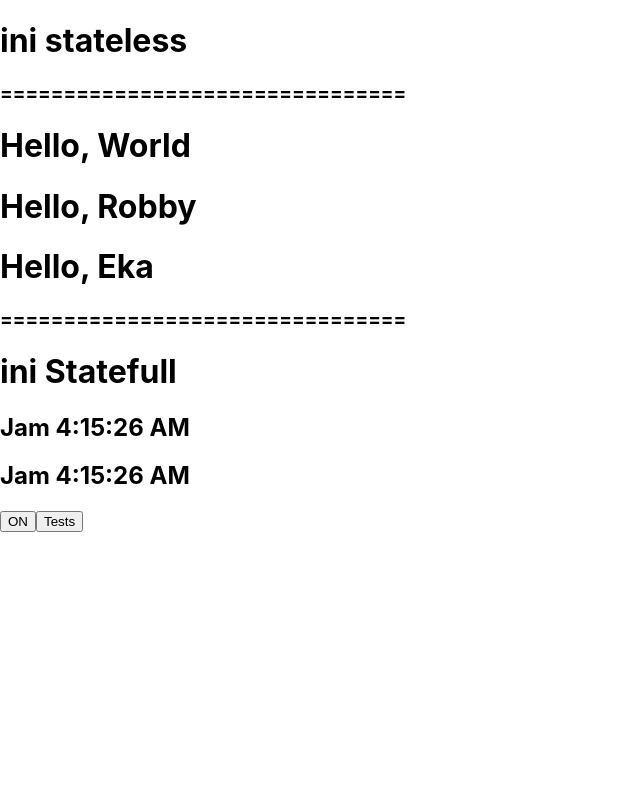
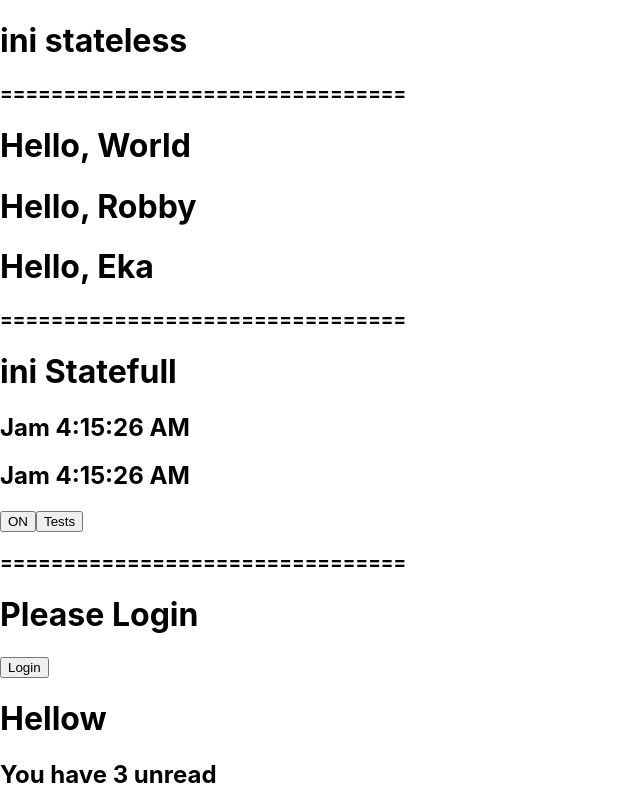
Before and after one commit to prawpash/belajar-react, a React (Create React App) app: page / in a window 1280 px wide. Shown: the whole page, without its empty margins (0-640 px from the left). Built offline with nearby package versions, Linux system fonts and the light colour scheme.

Commit message:
belajar conditional rendering

```diff
--- a/src/App.js
+++ b/src/App.js
@@ -3,9 +3,12 @@ import Component2 from './components/componet2';
 import Tick from './components/time';
 import Toggle from './components/toggle';
 import ToggleWithParam from './components/toggleWithParam';
+import LoginControl from './components/loginControl';
+import MailBox from './components/mailbox';
 
 function App() {
   let id = 3;
+  const unreadMessage = ['helo','hello','hellow'];
   return (
     <div>
       <h1>ini stateless</h1>
@@ -13,12 +16,16 @@ function App() {
       <Component1/>
       <Component2 nama="Robby"/>
       <Component2 nama="Eka"/>
+      <Component2/>
       <h3>================================</h3>
       <h1>ini Statefull</h1>
       <Tick/>
       <Tick/>
       <Toggle/>
       <ToggleWithParam btName="Tests" id={id}/>
+      <h3>================================</h3>
+      <LoginControl isLoggedIn={false}/>
+      <MailBox unreadMessage={unreadMessage}/>
     </div>
   );
 }
--- a/src/components/componet2.js
+++ b/src/components/componet2.js
@@ -2,6 +2,8 @@ import React from 'react';
 
 class Component2 extends React.Component{
     render(){
+        if(!this.props.nama)
+            return null;
         return <h1>Hello, {this.props.nama}</h1>
     }
 }
--- /dev/null
+++ b/src/components/greeting.js
@@ -0,0 +1,16 @@
+function UserGreeting(){
+    return <h1>Welcome User</h1>
+}
+
+function GuestGreeting(){
+    return <h1>Please Login</h1>
+}
+
+function Greeting(props){
+    const isLoggedIn = props.isLoggedIn;
+    if(isLoggedIn)
+        return <UserGreeting/>
+    return <GuestGreeting/>
+}
+
+export default Greeting;
--- /dev/null
+++ b/src/components/loginControl.js
@@ -0,0 +1,46 @@
+import React from 'react';
+import Greeting from './greeting';
+
+function LoginButton(props){
+    return <button onClick={props.onClick}>Login</button>
+}
+
+function LogoutButton(props){
+    return <button onClick={props.onClick}>Logout</button>
+}
+
+class LoginControl extends React.Component{
+    constructor(props){
+        super(props);
+        this.state = {isLoggedIn:false};
+
+        this.handleLoginClick = this.handleLoginClick.bind(this);
+        this.handleLogoutClick = this.handleLogoutClick.bind(this);
+    }
+
+    handleLoginClick(){
+        this.setState({isLoggedIn:true});
+    }
+
+    handleLogoutClick(){
+        this.setState({isLoggedIn:false});
+    }
+
+    render(){
+        const isLoggedIn = this.state.isLoggedIn;
+        let button;
+        if(isLoggedIn)
+            button = <LogoutButton onClick={this.handleLogoutClick}/>;
+        else
+            button = <LoginButton onClick={this.handleLoginClick}/>;
+
+        return(
+            <div>
+                <Greeting isLoggedIn={isLoggedIn}/>
+                {button}
+            </div>
+        );
+    }
+}
+
+export default LoginControl;
--- /dev/null
+++ b/src/components/mailbox.js
@@ -0,0 +1,15 @@
+function MailBox(props){
+    const unreadMessage = props.unreadMessage;
+    return(
+        <div>
+            <h1>Hellow</h1>
+            {unreadMessage.length > 0 &&
+                <h2>
+                    You have {unreadMessage.length} unread
+                </h2>
+            }
+        </div>
+    );
+}
+
+export default MailBox;
```
